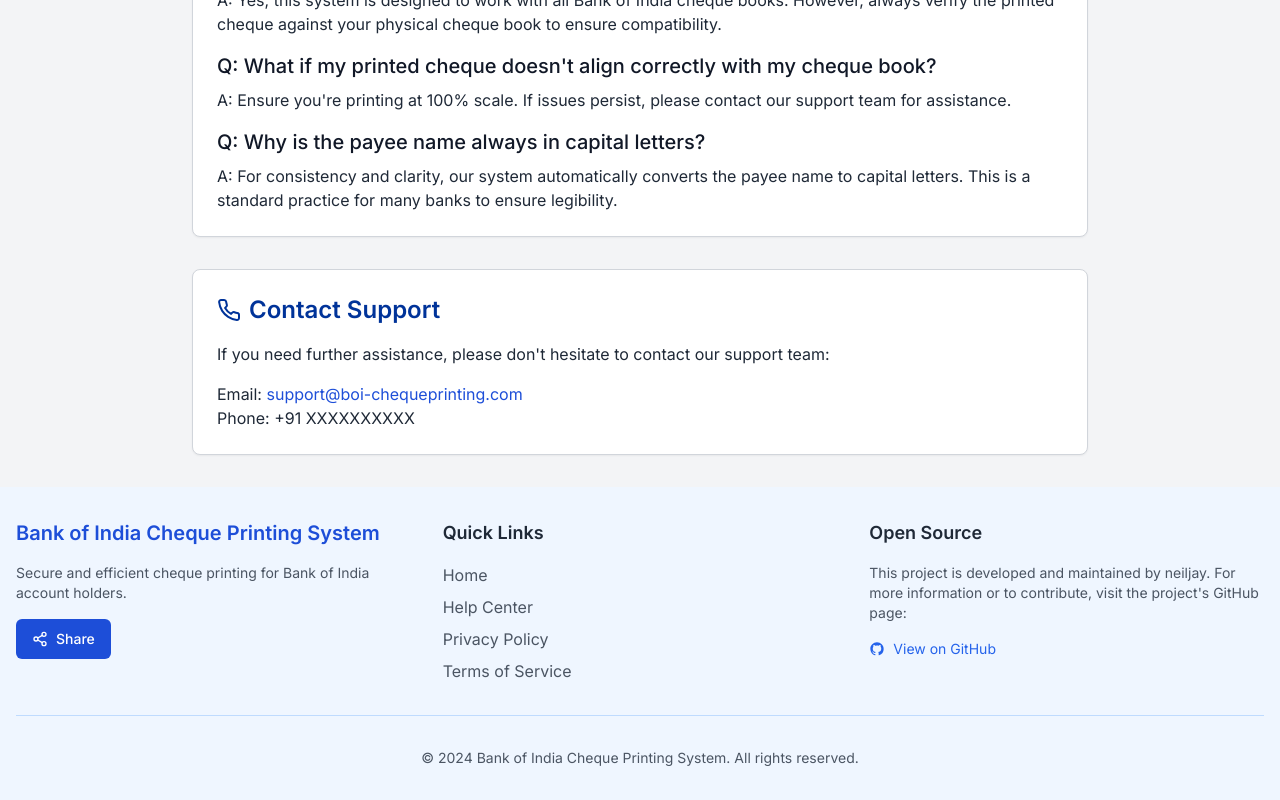
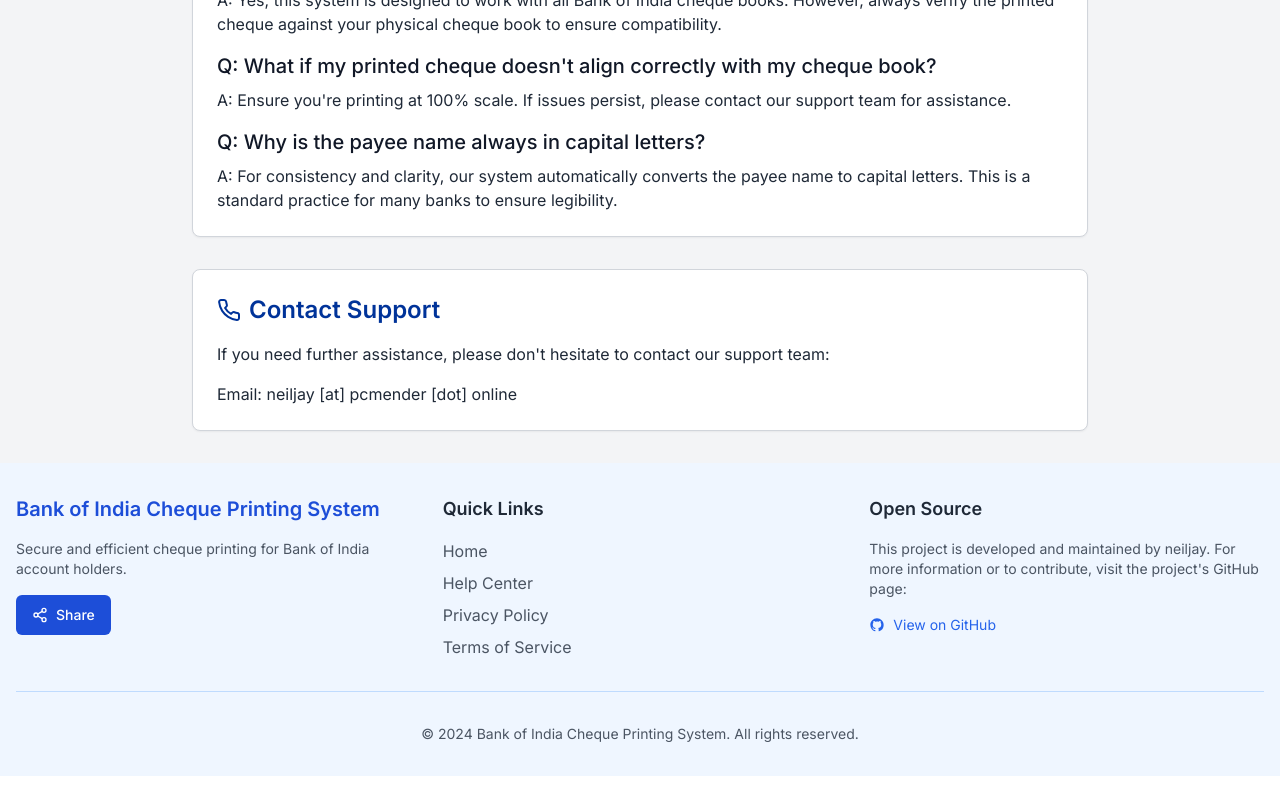
Before and after one commit to neil-jay/boi-cheque-printing-system, a Next.js app: page /help in a window 1280 px wide. Shown: the part 1067-1867 px from the top of the page. After the commit the page ends 1843 px from the top, so only its background shows below. Built offline with nearby package versions, Linux system fonts and the light colour scheme.

Commit message:
feat: Update contact

```diff
--- a/app/help/page.tsx
+++ b/app/help/page.tsx
@@ -92,8 +92,7 @@ export default function HelpPage() {
               </h2>
               <p className="text-gray-800 mb-4">If you need further assistance, please don&apos;t hesitate to contact our support team:</p>
               <p className="text-gray-800">
-                Email: <a href="mailto:support@boi-chequeprinting.com" className="text-blue-700 hover:underline">support@boi-chequeprinting.com</a><br />
-                Phone: +91 XXXXXXXXXX
+                Email: <span className="text-gray-800">{'neiljay'} [at] {'pcmender'} [dot] {'online'}</span>
               </p>
             </section>
           </div>
```
